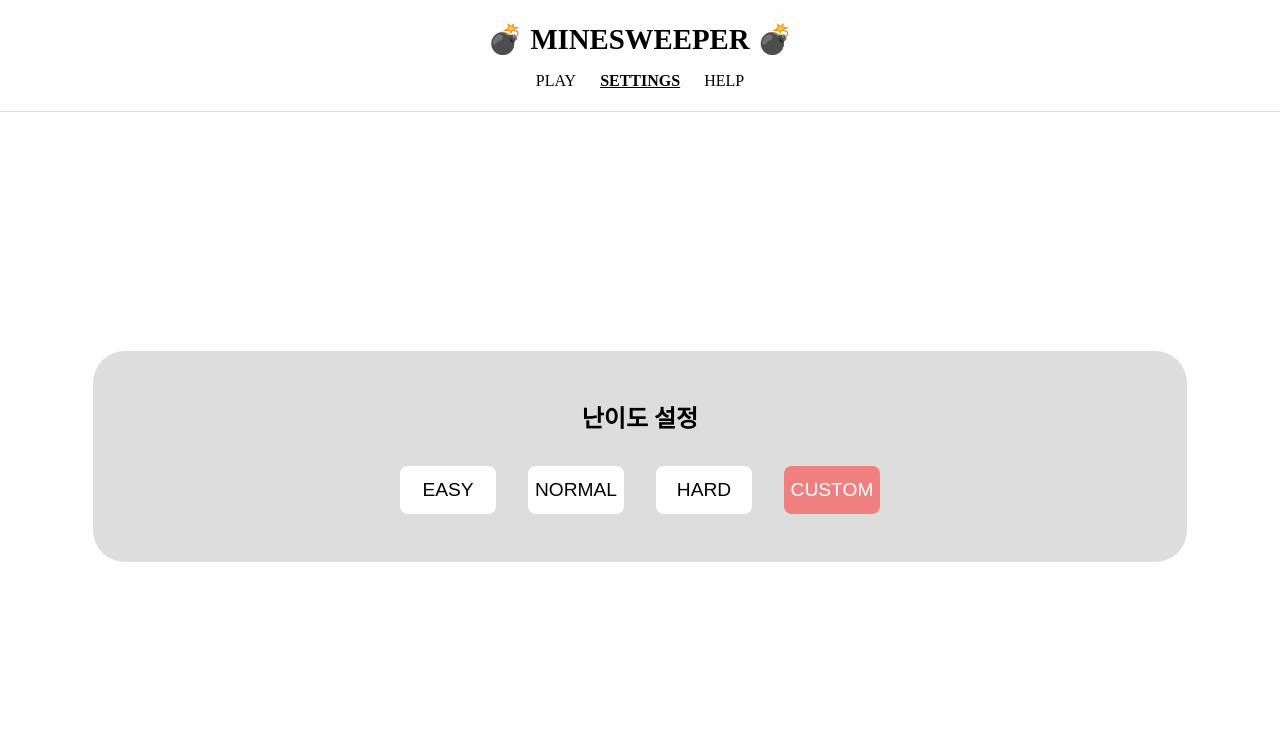
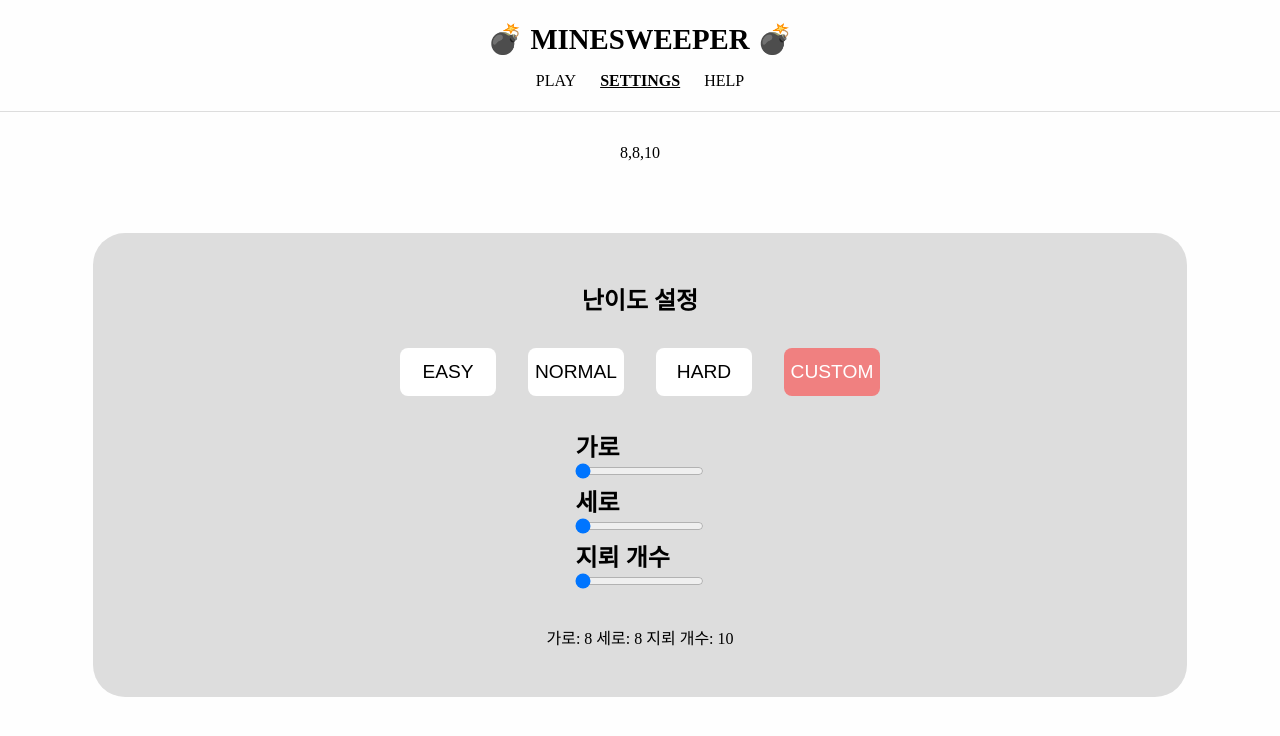
Before and after one commit to RoseJang2000/react-minesweeper-game, a React (Create React App) app: page /settings in a window 1280 px wide. Both pictures are taken after a click on the button "CUSTOM". Shown: the top 736 px of the page. Built offline with nearby package versions, Linux system fonts and the light colour scheme.

Commit message:
:sparkles: Feat : 게임 설정 커스텀 기능 추가

```diff
--- a/src/pages/settings/Settings.tsx
+++ b/src/pages/settings/Settings.tsx
@@ -51,6 +51,9 @@ const Settings = () => {
   const [currentDifficulty, setCurrentDifficulty] = useState<string>(
     difficultyArr[0],
   );
+  const [currentSettings, setCurrentSettings] = useState<Detail>(
+    difficultyDetails.easy,
+  );
 
   const handleGameSettings = (
     rowSize: number,
@@ -63,14 +66,33 @@ const Settings = () => {
   const handleChangeDifficulty = (difficulty: string) => {
     setCurrentDifficulty(difficulty);
     if (difficulty !== 'custom') {
-      const { rowSize, colSize, mines } =
-        difficultyDetails[difficulty as keyof object];
-      handleGameSettings(rowSize, colSize, mines);
+      const selectedSetting = difficultyDetails[difficulty as keyof object];
+      setCurrentSettings(selectedSetting);
+    }
+  };
+
+  const handleCustomDifficulty = (
+    e: React.ChangeEvent<HTMLInputElement>,
+    type: string,
+  ) => {
+    const { value } = e.target;
+
+    switch (type) {
+      case 'rowSize':
+        setCurrentSettings((cur) => ({ ...cur, rowSize: Number(value) }));
+        break;
+      case 'colSize':
+        setCurrentSettings((cur) => ({ ...cur, colSize: Number(value) }));
+        break;
+      case 'mines':
+        setCurrentSettings((cur) => ({ ...cur, mines: Number(value) }));
     }
   };
 
   return (
     <Layout>
+      {currentSettings.rowSize},{currentSettings.colSize},
+      {currentSettings.mines}
       <SettingsWrapper>
         <h1 className="content-title">난이도 설정</h1>
         <div className="content-buttons-wrapper">
@@ -86,6 +108,51 @@ const Settings = () => {
             </StyledButton>
           ))}
         </div>
+        {currentDifficulty === 'custom' && (
+          <>
+            <ul>
+              <h2>가로</h2>
+              <input
+                type="range"
+                id="rowSize"
+                min={EASY_ROW}
+                max={70}
+                value={currentSettings.rowSize}
+                onChange={(e) => {
+                  handleCustomDifficulty(e, 'rowSize');
+                }}
+              />
+              <h2>세로</h2>
+              <input
+                type="range"
+                id="colSize"
+                min={EASY_COL}
+                max={70}
+                value={currentSettings.colSize}
+                onChange={(e) => {
+                  handleCustomDifficulty(e, 'colSize');
+                }}
+              />
+              <h2>지뢰 개수</h2>
+              <input
+                type="range"
+                id="mines"
+                min={EASY_BOMBS}
+                max={
+                  (currentSettings.rowSize - 1) * (currentSettings.colSize - 1)
+                }
+                value={currentSettings.mines}
+                onChange={(e) => {
+                  handleCustomDifficulty(e, 'mines');
+                }}
+              />
+            </ul>
+            <div>
+              가로: {currentSettings.rowSize} 세로: {currentSettings.colSize}{' '}
+              지뢰 개수: {currentSettings.mines}
+            </div>
+          </>
+        )}
       </SettingsWrapper>
     </Layout>
   );
```
